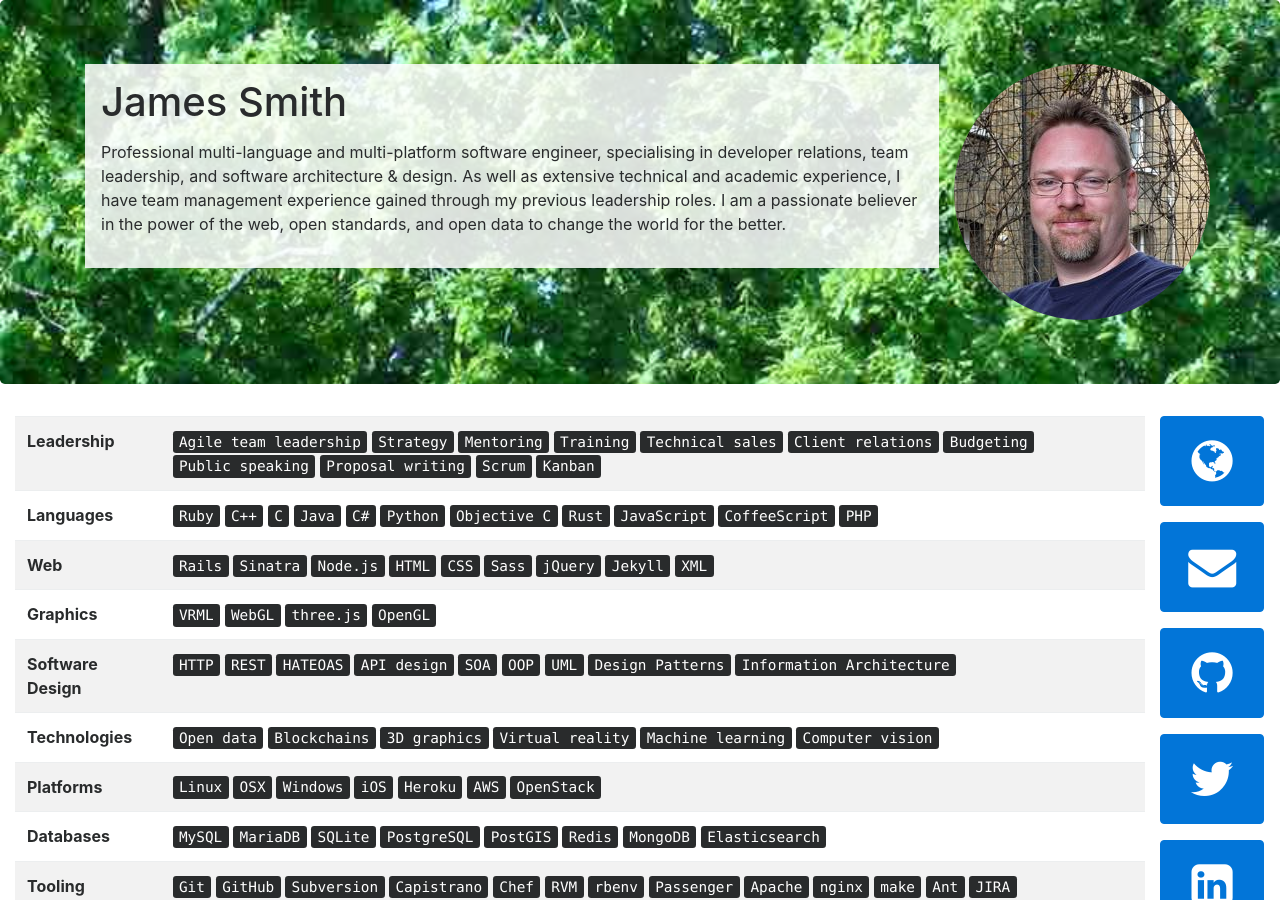
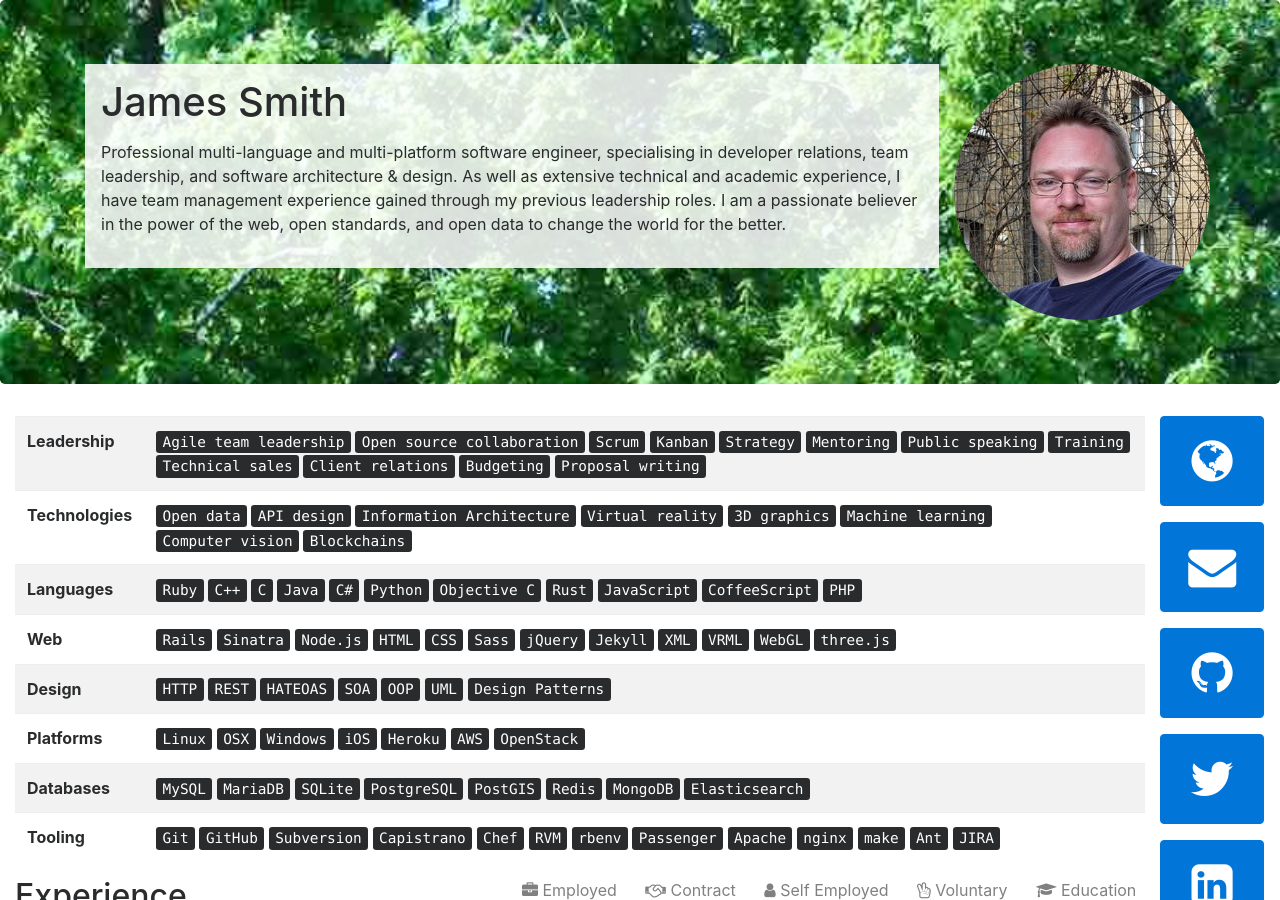
Before and after one commit to Floppy/cv, a Jekyll site: the page built from index.md, in a window 1280 px wide and 900 px high. Built offline with Jekyll 4.4.1, drawn with Linux system fonts in a browser that asks for light colours; nearby versions of some CDN libraries; part of the change alters nothing that is shown.

Commit message:
skills again

```diff
--- a/_data/skills.json
+++ b/_data/skills.json
@@ -1,16 +1,27 @@
 {
   "Leadership": [
     "Agile team leadership",
+    "Open source collaboration",
+    "Scrum",
+    "Kanban",
     "Strategy",
     "Mentoring",
+    "Public speaking",
     "Training",
     "Technical sales",
     "Client relations",
     "Budgeting",
-    "Public speaking",
     "Proposal writing",
-    "Scrum",
-    "Kanban",
+  ],
+  "Technologies": [
+    "Open data",
+    "API design",
+    "Information Architecture",
+    "Virtual reality",
+    "3D graphics",
+    "Machine learning",
+    "Computer vision",
+    "Blockchains",
   ],
   "Languages": [
     "Ruby",
@@ -35,31 +46,18 @@
     "jQuery",
     "Jekyll",
     "XML",
-  ],
-  "Graphics": [
     "VRML",
     "WebGL",
     "three.js",
-    "OpenGL",
   ],
-  "Software Design": [
+  "Design": [
     "HTTP",
     "REST",
     "HATEOAS",
-    "API design",
     "SOA",
     "OOP",
     "UML",
     "Design Patterns",
-    "Information Architecture"
-  ],
-  "Technologies": [
-    "Open data",
-    "Blockchains",
-    "3D graphics",
-    "Virtual reality",
-    "Machine learning",
-    "Computer vision",
   ],
   "Platforms": [
     "Linux",
```
